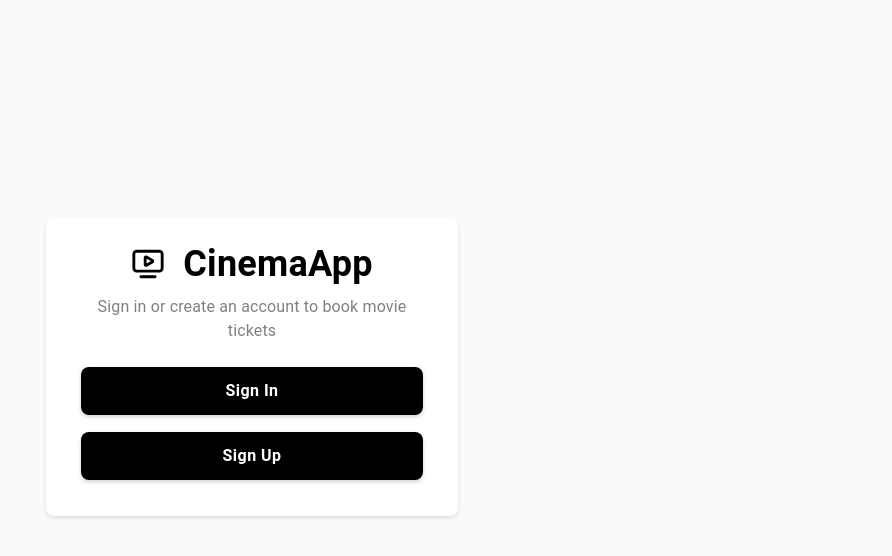
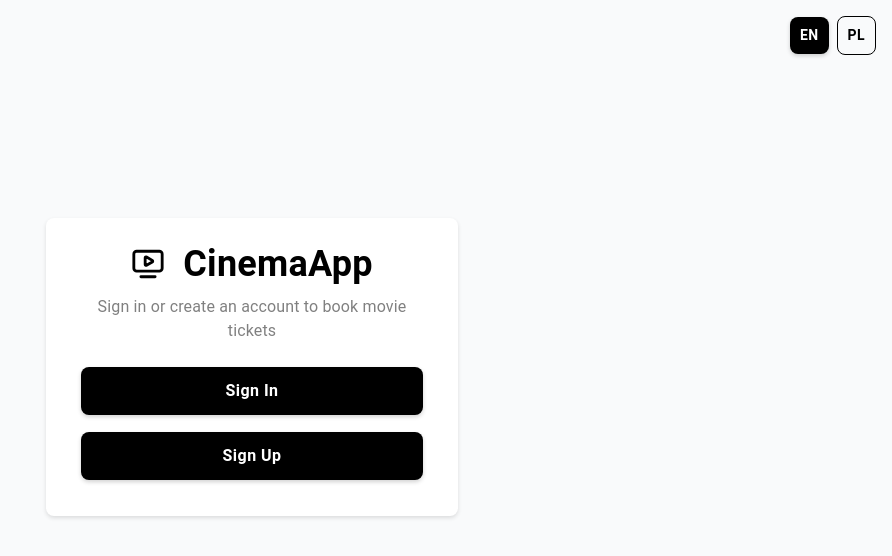
Before and after one commit to kornelia1771/CinemaAppFrontend, a React (Create React App) app: page / in a window 1280 px wide. Shown: the top 556 px of the page, without its empty margins (388-1280 px from the left). Built offline with nearby package versions, Linux system fonts and the light colour scheme.

Commit message:
Translate

```diff
--- a/package.json
+++ b/package.json
@@ -14,10 +14,13 @@
     "@types/node": "^16.18.126",
     "@types/react": "^18.3.0",
     "@types/react-dom": "^18.3.0",
+    "i18next": "^26.3.1",
+    "i18next-browser-languagedetector": "^8.2.1",
     "lucide-react": "^1.18.0",
     "react": "^18.3.1",
     "react-dom": "^18.3.1",
     "react-google-recaptcha": "^3.1.0",
+    "react-i18next": "^17.0.8",
     "react-router-dom": "^7.18.0",
     "react-scripts": "5.0.1",
     "typescript": "^4.9.5",
--- /dev/null
+++ b/src/components/LanguageSwitcher.tsx
@@ -0,0 +1,52 @@
+import React from 'react';
+import {useTranslation} from 'react-i18next';
+import {Box, Button} from '@mui/material';
+import {colors} from '../constants/theme';
+
+export default function LanguageSwitcher() {
+    const {i18n} = useTranslation();
+
+    const changeLanguage = (lng: string) => {
+        i18n.changeLanguage(lng);
+    };
+
+    const baseButtonStyle = (active: boolean) => ({
+        minWidth: 'auto',
+        padding: '6px 10px',
+        borderRadius: '8px',
+        textTransform: 'none',
+        fontWeight: 600,
+        boxShadow: active ? '0 2px 4px rgba(0,0,0,0.18)' : 'none',
+        backgroundColor: active ? colors.black : 'transparent',
+        color: active ? colors.white : colors.black,
+        border: active ? 'none' : `1px solid ${colors.black}`,
+        '&:hover': {
+            backgroundColor: colors.darkgrey,
+            color: colors.white,
+            borderColor: colors.darkgrey,
+        }
+    });
+
+    return (
+        <Box sx={{position: 'absolute', top: 16, right: 16, zIndex: 1000}}>
+            <Button
+                variant="contained"
+                onClick={() => changeLanguage('en')}
+                sx={baseButtonStyle(i18n.language.startsWith('en'))}
+            >
+                EN
+            </Button>
+
+            <Button
+                variant="contained"
+                onClick={() => changeLanguage('pl')}
+                sx={{
+                    ...baseButtonStyle(i18n.language.startsWith('pl')),
+                    ml: 1
+                }}
+            >
+                PL
+            </Button>
+        </Box>
+    );
+}
--- /dev/null
+++ b/src/i18n.tsx
@@ -0,0 +1,17 @@
+import i18n from 'i18next';
+import {initReactI18next} from 'react-i18next';
+import LanguageDetector from 'i18next-browser-languagedetector';
+
+import translationEN from './locales/en/translation.json';
+import translationPL from './locales/pl/translation.json';
+
+const resources = {
+    en: {translation: translationEN,},
+    pl: {translation: translationPL,},
+};
+
+i18n.use(LanguageDetector)
+    .use(initReactI18next)
+    .init({resources, fallbackLng: 'en', interpolation: {escapeValue: false,},});
+
+export default i18n;
--- a/src/index.tsx
+++ b/src/index.tsx
@@ -2,6 +2,7 @@ import React from 'react';
 import ReactDOM from 'react-dom/client';
 import './index.css';
 import App from './App';
+import './i18n';
 
 const originalFetch = window.fetch;
 
--- /dev/null
+++ b/src/locales/en/translation.json
@@ -0,0 +1,23 @@
+{
+  "login": {
+    "title": "Sign In",
+    "description": "Enter your credentials to access your account",
+    "emailLabel": "Email",
+    "emailPlaceholder": "Email@example.com",
+    "passwordLabel": "Password",
+    "passwordPlaceholder": "Password",
+    "validationError": "Incorrect email or password format.",
+    "signInButton": "Sign In",
+    "signInDevUser": "Sign In | User",
+    "signInDevAdmin": "Sign In | Admin",
+    "devModeDivider": "dev mode",
+    "showPasswordLabel": "Show password",
+    "hidePasswordLabel": "Hide password"
+  },
+  "welcome": {
+    "title": "CinemaApp",
+    "description": "Sign in or create an account to book movie tickets",
+    "signInButton": "Sign In",
+    "signUpButton": "Sign Up"
+  }
+}
--- /dev/null
+++ b/src/locales/pl/translation.json
@@ -0,0 +1,23 @@
+{
+  "login": {
+    "title": "Zaloguj się",
+    "description": "Wprowadź swoje dane, aby uzyskać dostęp do konta",
+    "emailLabel": "Email",
+    "emailPlaceholder": "Email@przyklad.pl",
+    "passwordLabel": "Hasło",
+    "passwordPlaceholder": "Hasło",
+    "validationError": "Nieprawidłowy format email lub hasła.",
+    "signInButton": "Zaloguj się",
+    "signInDevUser": "Zaloguj | Użytkownik",
+    "signInDevAdmin": "Zaloguj | Admin",
+    "devModeDivider": "tryb dewelopera",
+    "showPasswordLabel": "Pokaż hasło",
+    "hidePasswordLabel": "Ukryj hasło"
+  },
+  "welcome": {
+    "title": "CinemaApp",
+    "description": "Zaloguj się lub załóż konto, aby rezerwować bilety na filmy",
+    "signInButton": "Zaloguj się",
+    "signUpButton": "Zarejestruj się"
+  }
+}
--- a/src/pages/login/WelcomePage.tsx
+++ b/src/pages/login/WelcomePage.tsx
@@ -1,24 +1,25 @@
 import React from 'react';
 import {useNavigate} from 'react-router-dom';
+import {useTranslation} from 'react-i18next';
 import {Box, Button, Typography, Paper, Container} from '@mui/material';
 import {TvMinimalPlay} from 'lucide-react';
 import {colors} from '../../constants/theme';
+import LanguageSwitcher from "../../components/LanguageSwitcher";
 import {
     LoginSafeAreaContainer, LoginCenterArea, LoginFormWrapper,
     LoginInnerContent, LoginTitleRow, LoginTitleText,
     LoginDescription, LoginButtonContainer, LoginButton,
     LoginButtonText
 } from '../../styles/LoginStyles';
-import {
-    WelcomeDescription, SignInButton,
-    SignUpButton, HeaderDefaultTitle
-} from '../../strings/loginStrings';
-
 
 export default function WelcomePage() {
     const navigate = useNavigate();
+    const {t} = useTranslation();
+
     return (
-        <Box sx={LoginSafeAreaContainer()}>
+        <Box sx={{...LoginSafeAreaContainer(), position: 'relative'}}>
+            <LanguageSwitcher/>
+
             <Container maxWidth={false} disableGutters sx={LoginCenterArea()}>
                 <Paper elevation={3} sx={LoginFormWrapper()}>
                     <Box sx={LoginInnerContent()}>
@@ -30,7 +31,7 @@ export default function WelcomePage() {
                                 component="h1"
                                 sx={LoginTitleText()}
                             >
-                                {HeaderDefaultTitle}
+                                {t('welcome.title')}
                             </Typography>
                         </Box>
 
@@ -38,7 +39,7 @@ export default function WelcomePage() {
                             variant="body1"
                             sx={LoginDescription()}
                         >
-                            {WelcomeDescription}
+                            {t('welcome.description')}
                         </Typography>
 
                         <Box sx={LoginButtonContainer()}>
@@ -51,7 +52,7 @@ export default function WelcomePage() {
                                     ...LoginButtonText()
                                 }}
                             >
-                                {SignInButton}
+                                {t('welcome.signInButton')}
                             </Button>
 
                             <Button
@@ -63,7 +64,7 @@ export default function WelcomePage() {
                                     ...LoginButtonText()
                                 }}
                             >
-                                {SignUpButton}
+                                {t('welcome.signUpButton')}
                             </Button>
                         </Box>
 
```
Also changed, not shown: src/pages/login/LoginPage.tsx (+18 -20 lines), 1 other file (tests, documents, lock files or other folders).
